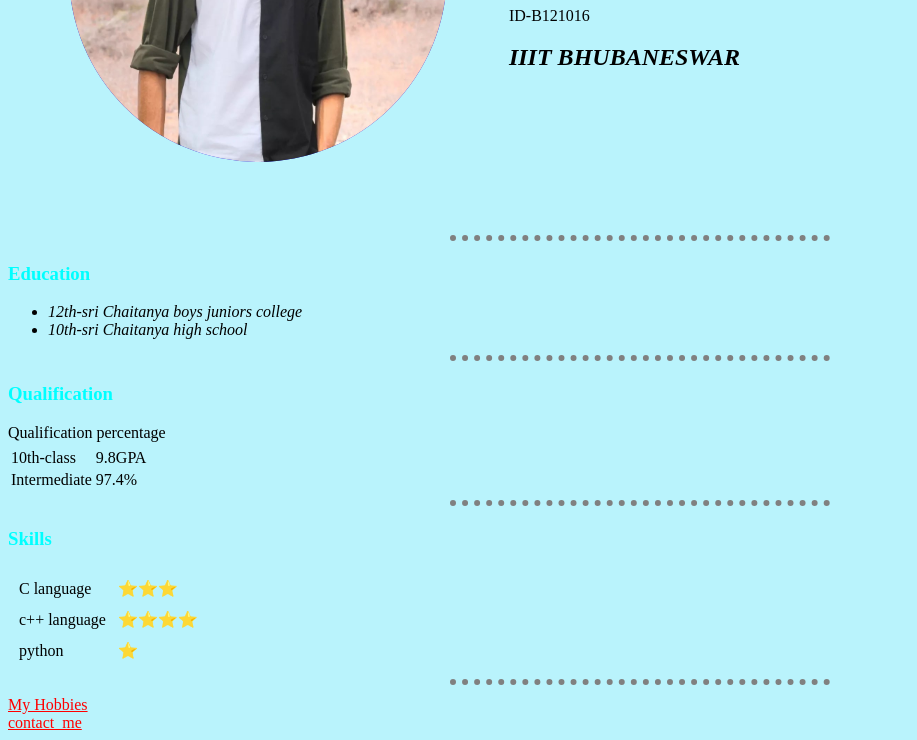
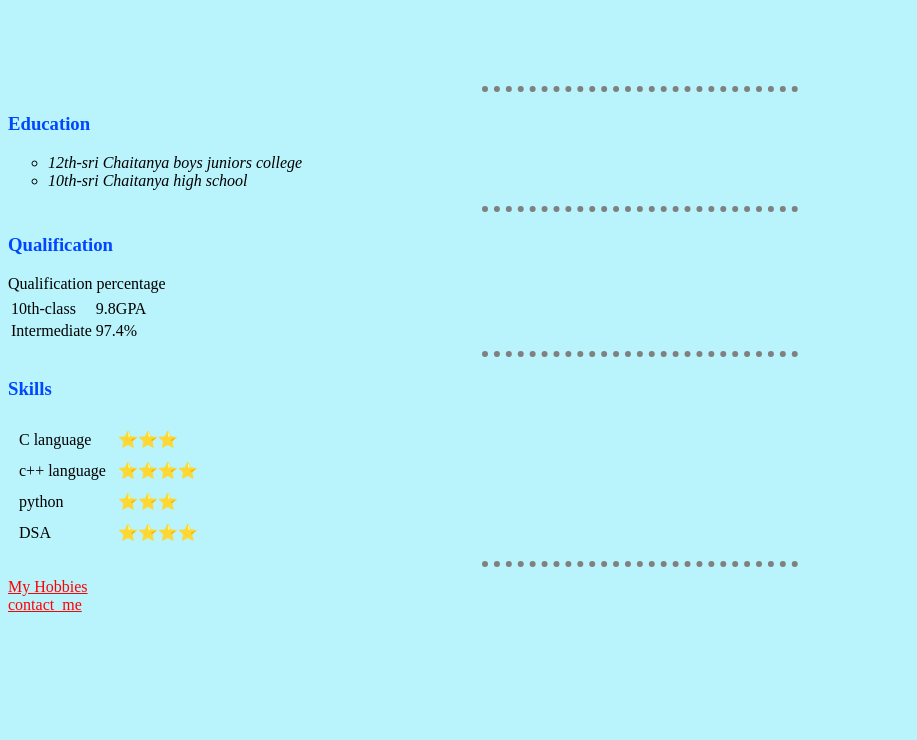
Before and after one commit to Tharunkumar65/cv, a plain HTML site: page index.html in a window 1280 px wide. Shown: the part 285-1025 px from the top of the page, without its empty margins (0-917 px from the left). After the commit the page ends 907 px from the top, so only its background shows below. Drawn offline with Linux system fonts and the light colour scheme.

Commit message:
style css changed

```diff
--- a/CSS/styles.css
+++ b/CSS/styles.css
@@ -6,17 +6,18 @@ hr{
     border-top-style: dotted ;
     border-color: grey ;
     border-width: 6px;
-    width: 30%;
+    width: 25%;
 }
 img{
-    height: 10cm;
+    height: 5cm;
 }
 h1,h3{
-    color: aqua;
+    color: rgb(0, 72, 255);
 
 }
 h2{
     font-style: italic;
+
 }
 img{
     background-color: rgb(7, 7, 218);
@@ -41,6 +42,10 @@ a:link {
 
   a:active {
     color: #0000FF;
+  }
+  ul{
+    list-style-type: circle;
+
   }
   input[type=text], select {
   width: 100%;
--- a/index.html
+++ b/index.html
@@ -62,7 +62,11 @@
     </tr>
     <tr>
         <td>python</td>
-        <td>⭐</td>
+        <td>⭐⭐⭐</td>
+    </tr>
+    <tr>
+        <td>DSA</td>
+        <td>⭐⭐⭐⭐</td>
     </tr>
 </table>
 <hr size="5">
```
Also changed, not shown: contact_me.html (+1 -0 lines).
